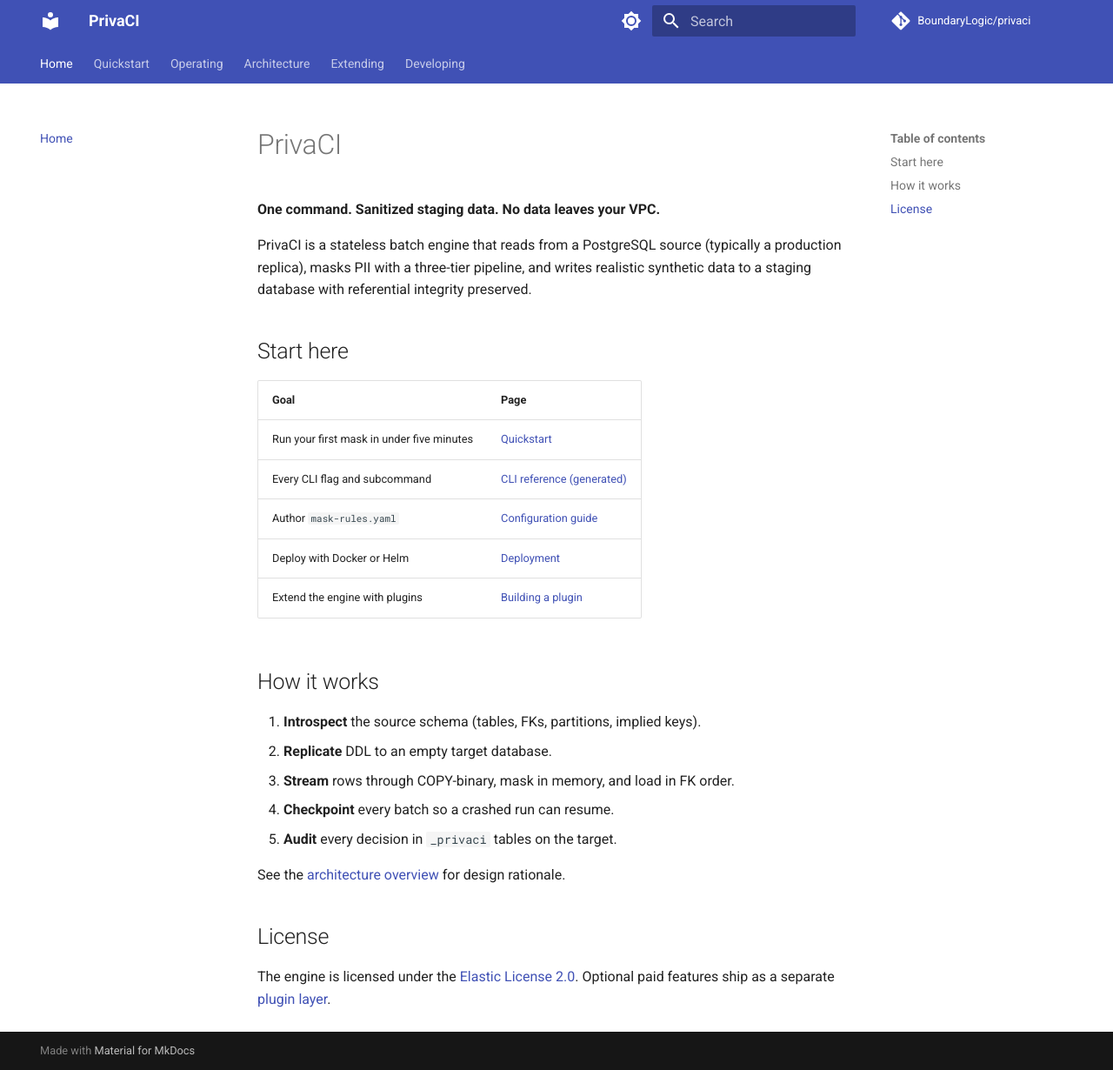
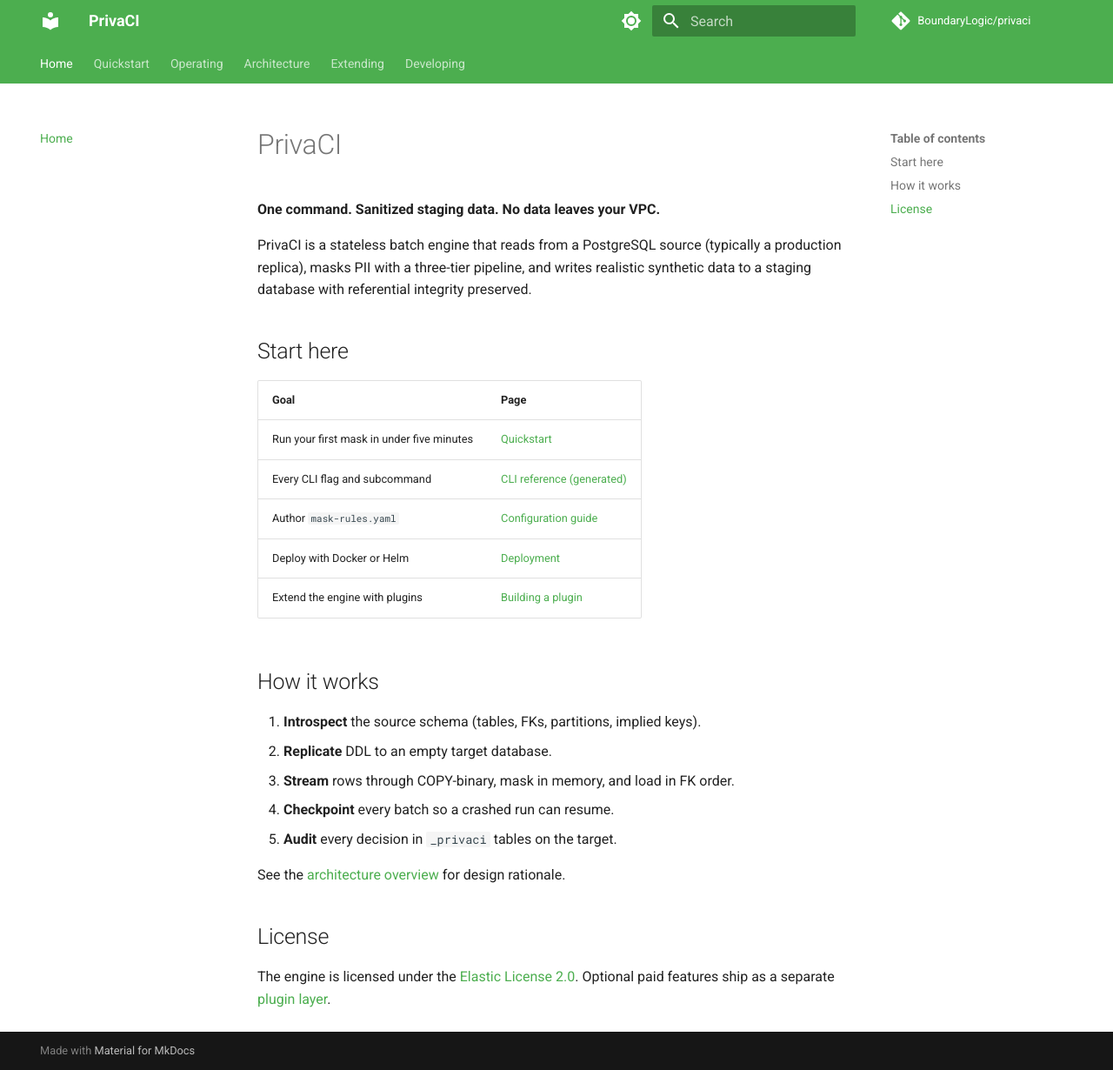
Before and after one commit to BoundaryLogic/privaci, an MkDocs documentation site: the page built from docs/index.md, in a window 1280 px wide and 1230 px high. Shown: the whole window at 87% size. Built offline with MkDocs 1.6.1 and Material for MkDocs 9.7.7, drawn with Linux system fonts in a browser that asks for light colours; comment, search, counter and statistics services are not loaded.

```diff
--- a/mkdocs.yml
+++ b/mkdocs.yml
@@ -4,7 +4,7 @@
 
 site_name: PrivaCI
 site_description: In-VPC PostgreSQL masking and anonymization engine
-site_url: https://boundarylogic.github.io/privaci/
+site_url: https://docs.boundarylogic.io/
 exclude_docs: |
   /README.md
 repo_url: https://github.com/BoundaryLogic/privaci
@@ -15,12 +15,12 @@ theme:
   name: material
   palette:
     - scheme: default
-      primary: indigo
+      primary: green
       toggle:
         icon: material/brightness-7
         name: Switch to dark mode
     - scheme: slate
-      primary: indigo
+      primary: green
       toggle:
         icon: material/brightness-4
         name: Switch to light mode
```
Also changed, not shown: docs/README.md (+1 -0 lines).
